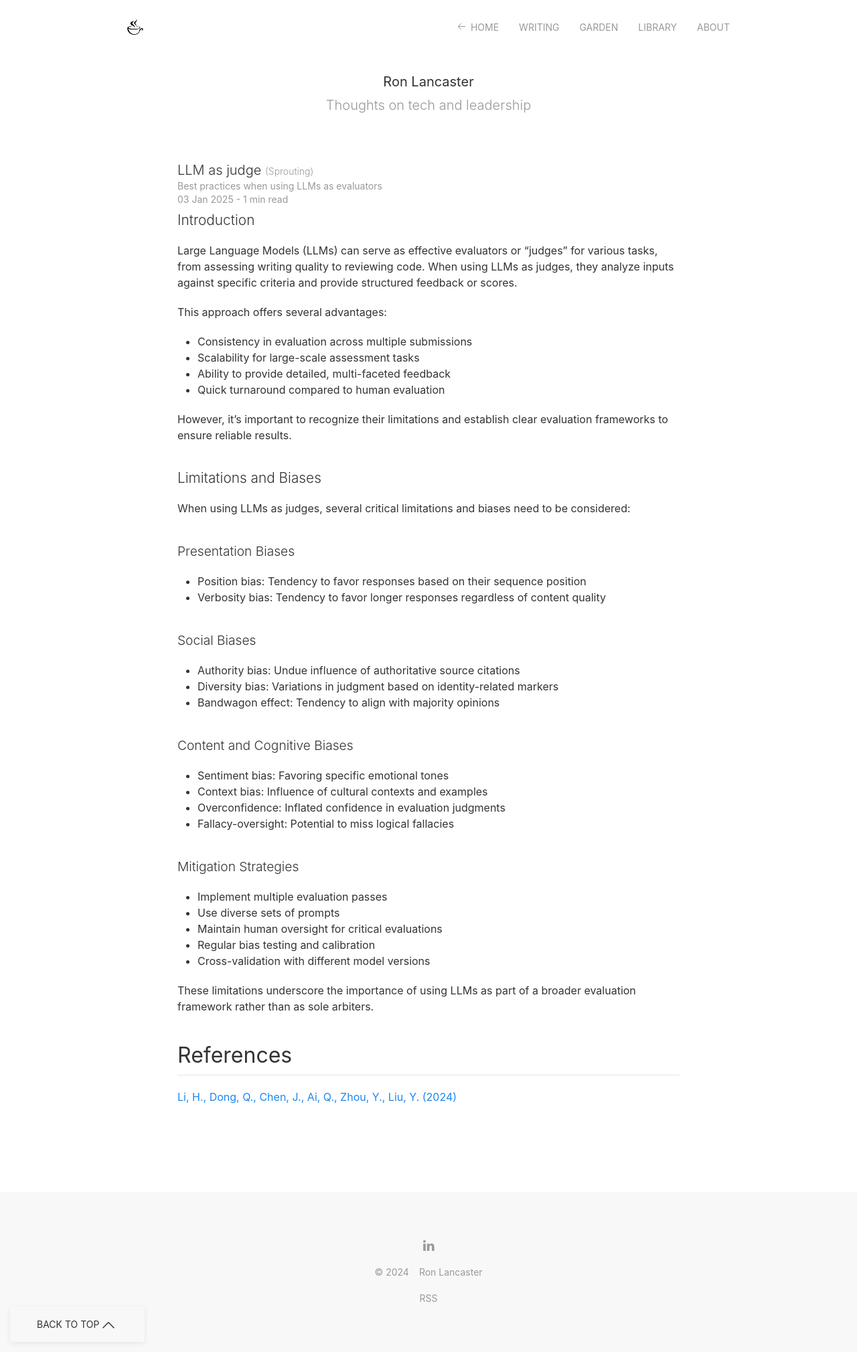
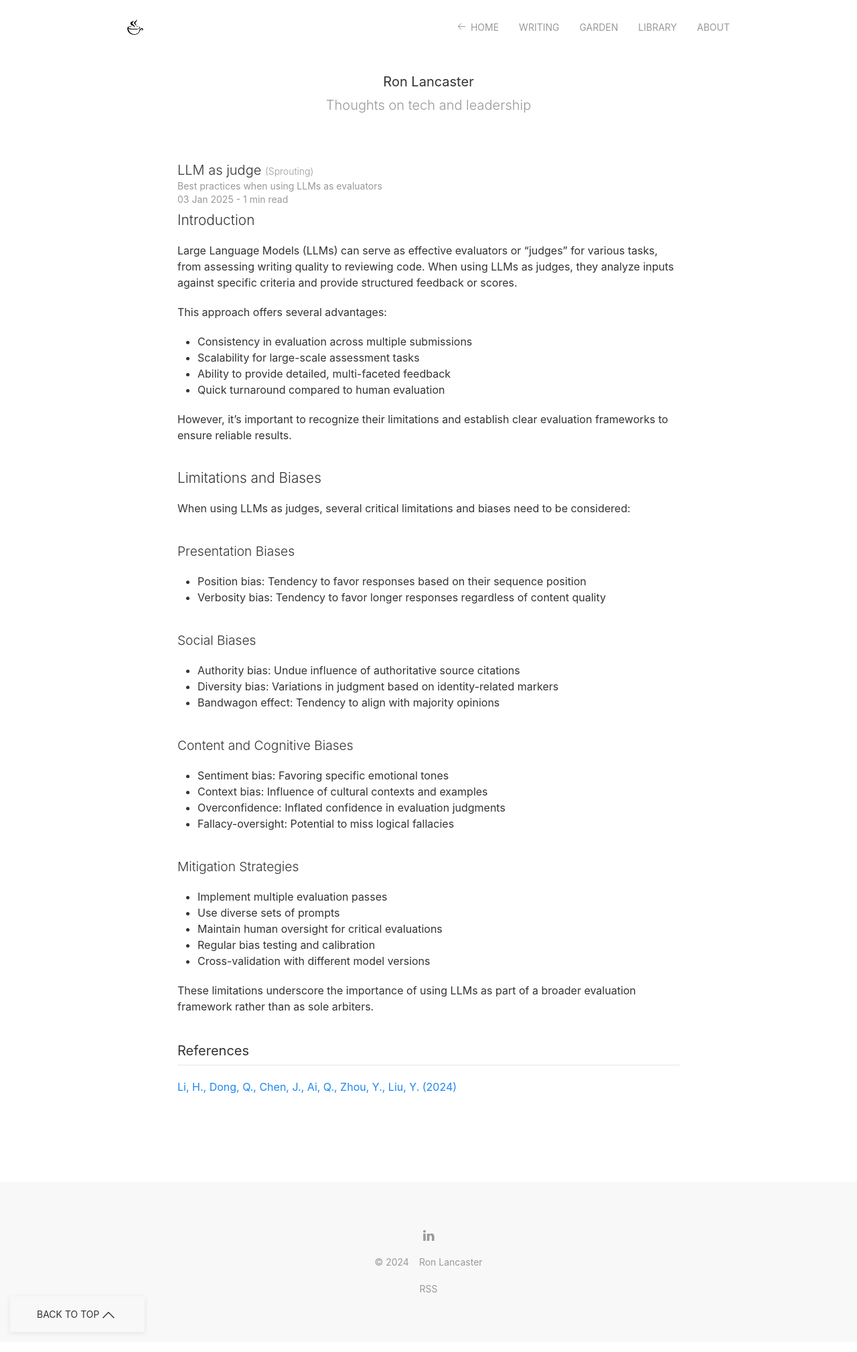
Before and after one commit to nyvyn/nyvyn.github.io, a Jekyll site: the page built from _notes/llm-as-judge.markdown, in a window 1280 px wide. Shown: the whole page at 67% size. Built offline with Jekyll 4.4.1, drawn with Linux system fonts in a browser that asks for light colours.

Commit message:
`fix: adjust heading level for references in note.html`

```diff
--- a/_includes/note.html
+++ b/_includes/note.html
@@ -18,7 +18,7 @@
 
     {% if include.references %}
     <div class="uk-margin-medium-top">
-        <h2 class="uk-heading-divider">References</h2>
+        <h4 class="uk-heading-divider">References</h4>
         <ul class="uk-list uk-list-divider">
         {% for reference in include.references %}
             <li>{{ reference | markdownify }}</li>
```
